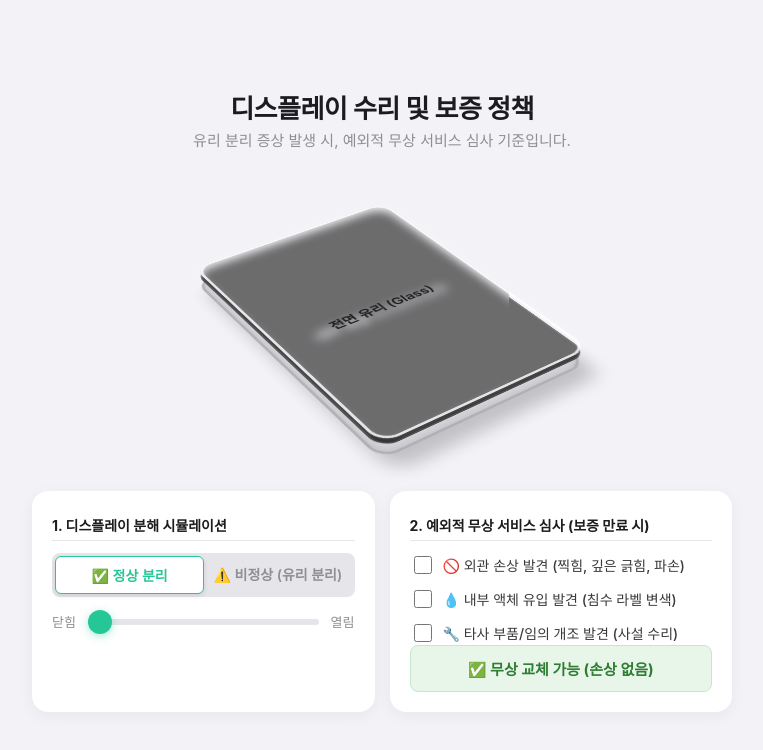
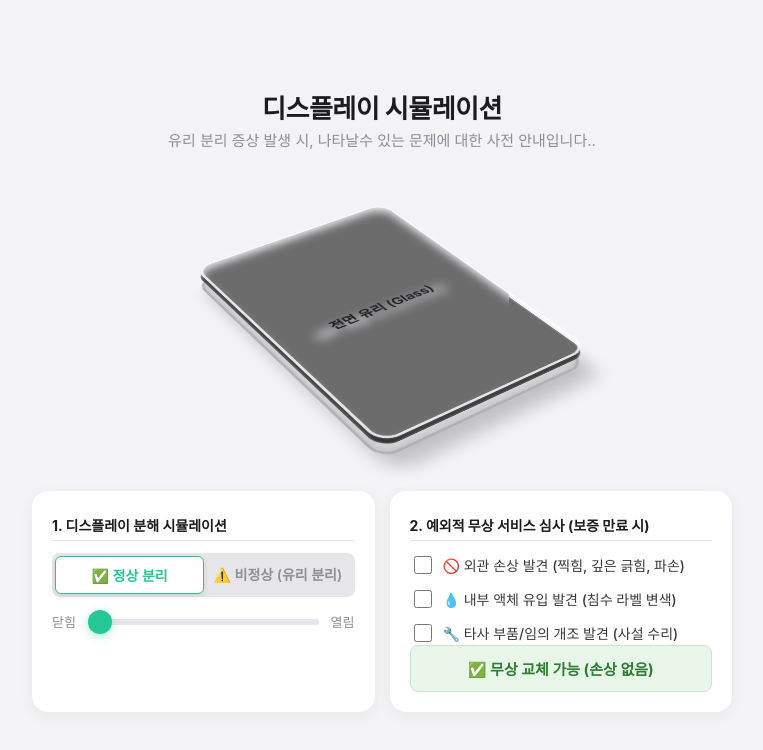
Before and after one commit to RFL-92/Display-Check, a plain HTML site: page index.html in a window 1280 px wide. Shown: the whole page, without its empty margins (258-1021 px from the left). Drawn offline with Linux system fonts and the light colour scheme.

Commit message:
Revise index.html for display simulation
Updated the display simulation page with new content and styles.

```diff
--- a/index.html
+++ b/index.html
@@ -3,7 +3,7 @@
 <head>
 <meta charset="UTF-8">
 <meta name="viewport" content="width=device-width, initial-scale=1.0">
-<title>디스플레이 서비스 정책 안내</title>
+<title>디스플레이 시물레이션</title>
 <style>
   :root {
     /* 브랜드 컬러 적용 (기존 색상 유지) */
@@ -118,8 +118,8 @@
 <body>
 
 <div class="title-section">
-  <h1>디스플레이 수리 및 보증 정책</h1>
-  <p>유리 분리 증상 발생 시, 예외적 무상 서비스 심사 기준입니다.</p>
+  <h1>디스플레이 시뮬레이션</h1>
+  <p>유리 분리 증상 발생 시, 나타날수 있는 문제에 대한 사전 안내입니다..</p>
 </div>
 
 <div class="scene">
```
